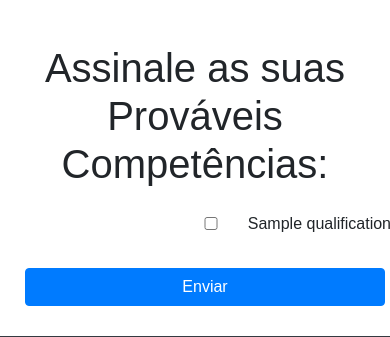
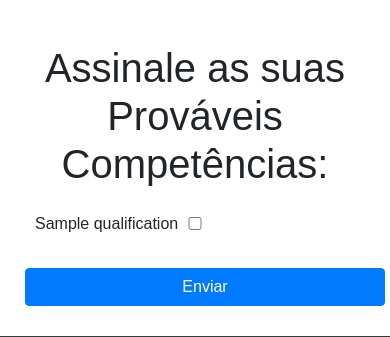
Before and after one commit to vitor-ozols/UNIVESP-DRP14-PJI240-SALA-003GRUPO-001, a Flask app: template templates/get_reccommedations.html in a window 390 px wide. Shown: the part 244-581 px from the top of the page. Run offline with Flask 3, Linux system fonts and the light colour scheme; the template is opened without the code that fills it: most values are stand-ins (such as "Sample title", 1, 10 or a date in 2020); some libraries are stand-ins or nearby versions.

Commit message:
Update style.css

```diff
--- a/static/style.css
+++ b/static/style.css
@@ -9,26 +9,6 @@ body {
   max-width: 100%;
   height: auto;
 }
-
-@media (max-width: 576px) {
-  .form-check {
-    display: flex;
-    flex-direction: row-reverse;
-    align-items: flex-start;
-    margin-right: 0;
-    margin-left: 1rem;
-    width: 100%;
-  }
-
-  .form-check .form-check-label {
-    order: -1;
-  }
-
-  .form-check .form-check-input {
-    float: left;
-  }
-}
-
 
 
 header {
```
